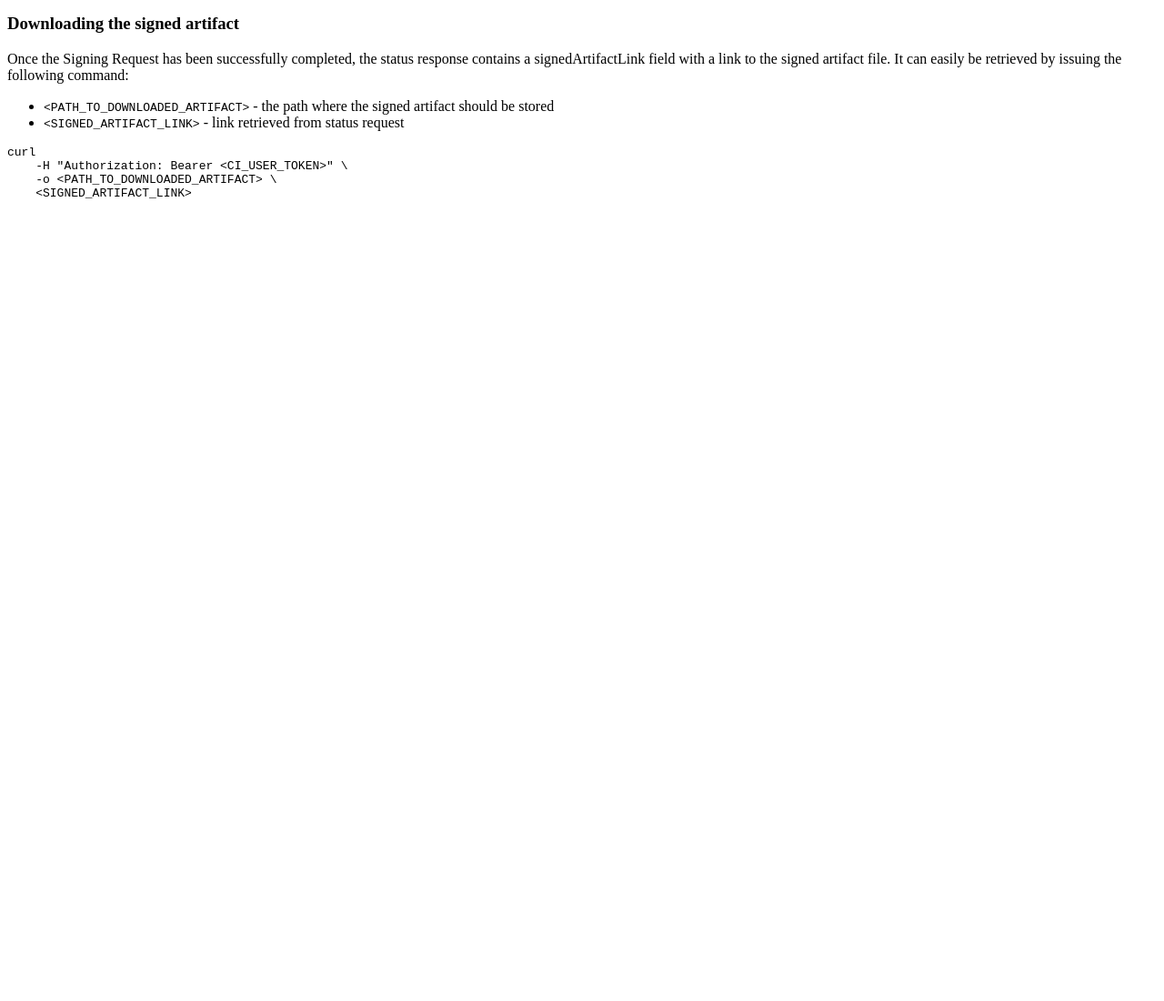
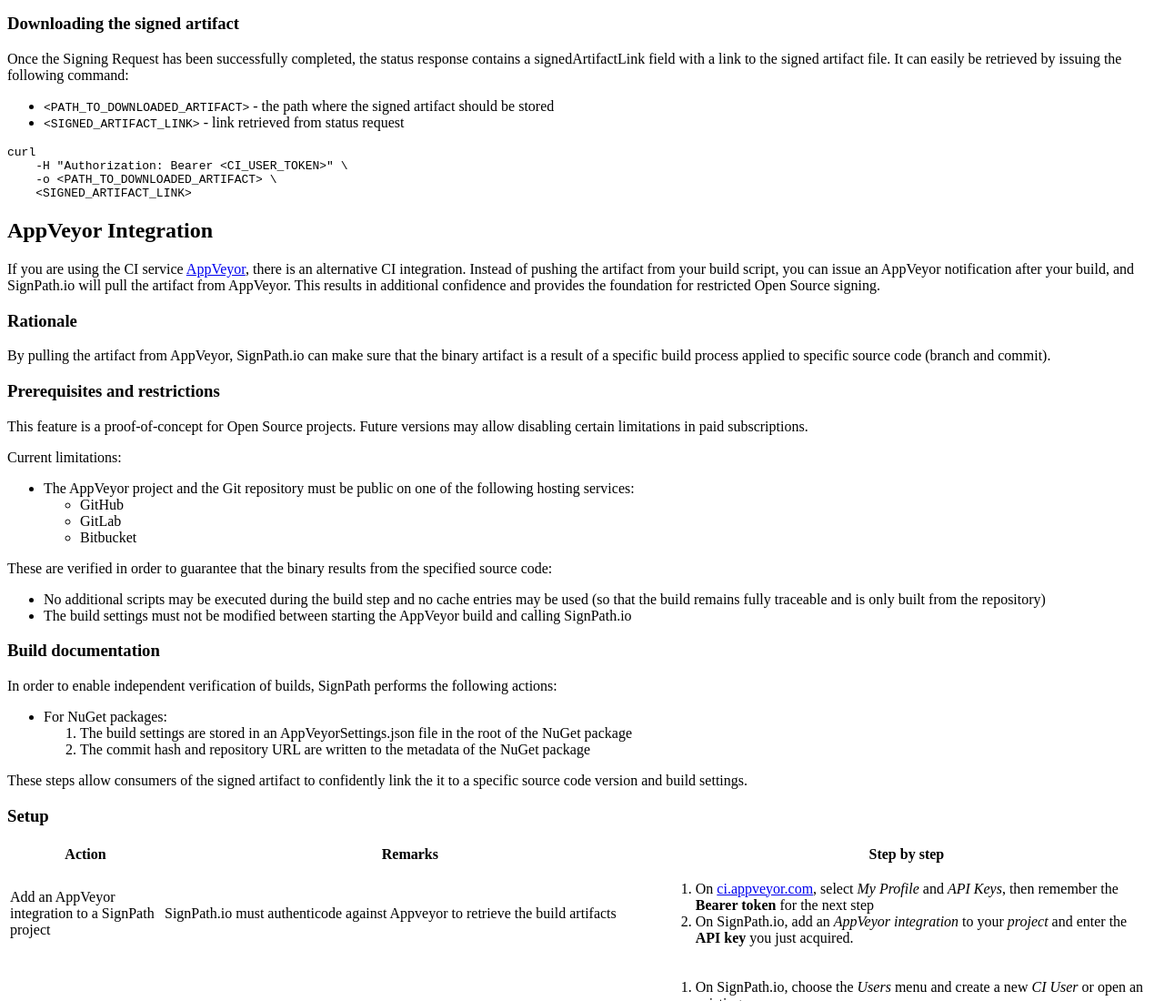
Before and after one commit to SignPath/Website-old, a plain HTML site: page documentation/build-system-integration.html in a window 1280 px wide. Shown: the part 1700-2800 px from the top of the page at 91% size. Before the commit the page ends 1933 px from the top, so only its background shows below. Drawn offline with Linux system fonts and the light colour scheme.

Commit message:
added AppVeyor integration

```diff
--- a/documentation/build-system-integration.html
+++ b/documentation/build-system-integration.html
@@ -11,7 +11,7 @@
   <h1>Build system integration</h1>
   <!-- TODO: table-of-contents or submenu -->
   <h2>Abstract</h2>
-  <p>This section describes how SignPath can be integrated into automated builds using continuous integration software. You can use the PowerShell module provided by SignPath, or directly call the Web API to submit signing requests.</p>
+  <p>This section describes how SignPath can be integrated into automated builds using continuous integration software. You can use the PowerShell module provided by SignPath, directly call the Web API to submit signing requests or integrate SignPath as part of your AppVeyor build step.</p>
   <!-- TODO: nice-to-have: the following paragraph in some kind of "info" note -->
   <p>All necessary IDs can be found on the signing policy details page, including a sample call for the PowerShell module.</p>
   <h2>Authorization</h2>
@@ -92,5 +92,92 @@
     -H "Authorization: Bearer &lt;CI_USER_TOKEN&gt;" \
     -o &lt;PATH_TO_DOWNLOADED_ARTIFACT&gt; \
     &lt;SIGNED_ARTIFACT_LINK&gt;</code></pre>
+  <h2 id="appveyor">AppVeyor Integration</h2>
+  <p>If you are using the CI service <a href="https://appveyor.com" target="_blank">AppVeyor</a>, there is an alternative CI integration. Instead of pushing the artifact from your build script, you can issue an AppVeyor notification after your build, and SignPath.io will pull the artifact from AppVeyor. This results in additional confidence and provides the foundation for restricted Open Source signing.</p>
+  <h3>Rationale</h3>
+  <p>By pulling the artifact from AppVeyor, SignPath.io can make sure that the binary artifact is a result of a specific build process applied to specific source code (branch and commit).</p>
+  <h3>Prerequisites and restrictions</h3>
+  <p>This feature is a proof-of-concept for Open Source projects. Future versions may allow disabling certain limitations in paid subscriptions.</p>
+  <p>Current limitations:</p>
+  <ul>
+    <li>The AppVeyor project and the Git repository must be public on one of the following hosting services:
+      <ul>
+        <li>GitHub</li>
+        <li>GitLab</li>
+        <li>Bitbucket</li>
+      </ul>
+    </li>
+  </ul>
+  <p>These are verified in order to guarantee that the binary results from the specified source code:</p>
+  <ul>
+    <li>No additional scripts may be executed during the build step and no cache entries may be used (so that the build remains fully traceable and is only built from the repository)</li>
+    <li>The build settings must not be modified between starting the AppVeyor build and calling SignPath.io</li>
+  </ul>
+  <h3>Build documentation</h3>
+  <p>In order to enable independent verification of builds, SignPath performs the following actions:</p>
+  <ul>
+    <li>For NuGet packages:
+      <ol>
+        <li>The build settings are stored in an AppVeyorSettings.json file in the root of the NuGet package</li>
+        <li>The commit hash and repository URL are written to the metadata of the NuGet package</li>
+      </ol>
+    </li>
+  </ul>
+  <p>These steps allow consumers of the signed artifact to confidently link the it to a specific source code version and build settings.</p>
+  <h3>Setup</h3>
+  <table>
+    <thead>
+      <tr>
+        <th>Action</th>
+        <th>Remarks</th>
+        <th>Step by step</th>
+      </tr>
+    </thead>
+    <tbody>
+      <tr>
+        <td>Add an AppVeyor integration to a SignPath project</td>
+        <td>SignPath.io must authenticode against Appveyor to retrieve the build artifacts</td>
+        <td>
+          <ol>
+            <li>On <a href="https://ci.appveyor.com" target="_blank">ci.appveyor.com</a>, select <em>My Profile</em> and <em>API Keys</em>, then remember the <strong>Bearer token</strong> for the next step</li>
+            <li>On SignPath.io, add an <em>AppVeyor integration</em> to your <em>project</em> and enter the <strong>API key</strong> you just acquired.</li>
+          </ol>
+        </td>
+      </tr>
+      <tr>
+        <td>Encrypt the SignPath API token in AppVeyor</td>
+        <td>AppVeyor lets you encrypt secret values. You can then safely use the encrypted string in your appveyor.yaml file</td>
+        <td>
+          <ol>
+            <li>On SignPath.io, choose the <em>Users</em> menu and create a new <em>CI User</em> or open an existing one</li>
+            <li>Remember the <strong>SignPath API token</strong> for the next step</li>
+            <li>On <a href="https://ci.appveyor.com" target="_blank">ci.appveyor.com</a>, open <em>Account Settings</em> and choose <a href="https://ci.appveyor.com/tools/encrypt" target="_blank"><em>Encrypt YAML</em></a></li>
+            <li>Enter "<strong>Bearer &lt;SignPath API token&gt;</strong>" (without quotes)</li>
+            <li>Remember the <strong>encrypted SignPath API token</strong> for the next step</li>
+          </ol>
+        </td>
+      </tr>
+      <tr>
+        <td>Add a deploy Webhook</td>
+        <td colspan="2">
+          Append this to your appveyor.yaml file:
+           <pre><code class="language-yaml">deploy:
+- provider: Webhook
+  url: https://app.signpath.io/API/v1/&lt;ORGANIZATION_ID&gt;/Integrations/AppVeyor?SigningPolicyId=&lt;SIGNING_POLICY_ID&gt;
+  on_build_success: true
+  on_build_failure: false
+  on_build_status_changed: false
+  method: POST
+  authorization:
+     secure: &lt;ENCRYPTED_ACCESS_TOKEN&gt;</code></pre>
+          Replace the parameters:
+          <ul>
+            <li><pre class="inline">&lt;ORGANIZATION_ID&gt;</pre> and <pre class="inline">&lt;SIGNING_POLICY_ID&gt;</pre> values can be retrieved from the Signing policy page</li>
+            <li><pre class="inline">&lt;ENCRYPTED_ACCESS_TOKEN&gt;</pre> is the value from the previous step</li>
+          </ul>
+        </td>
+      </tr>
+    </tbody>
+  </table>
 </body>
 </html>
```
